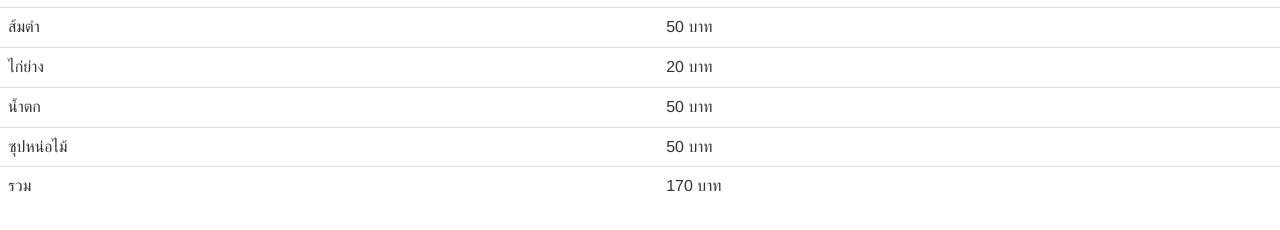
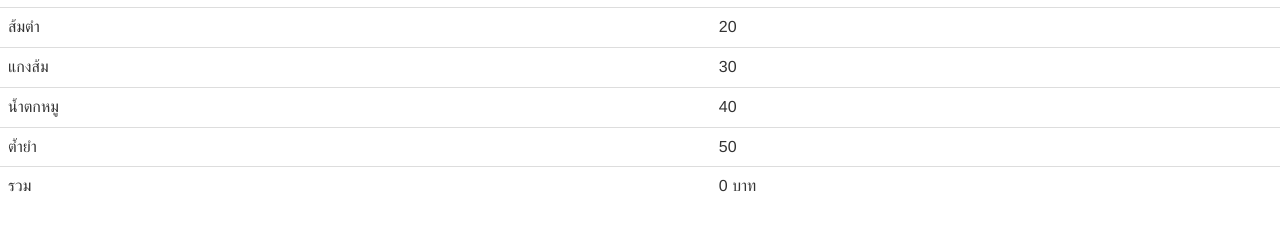
Before and after one commit to picnii/ng-repeat-1, a plain HTML site: page index.html in a window 1280 px wide. Shown: the part 56-286 px from the top of the page. Drawn offline with Linux system fonts and the light colour scheme.

Commit message:
update init controller

```diff
--- a/index.html
+++ b/index.html
@@ -10,29 +10,17 @@
 	</head>
 	<body>
 
-		<section class="calculator">
+		<section class="calculator" ng-controller="MainCtrl">
 			<h2>Products</h2>
 			<table class="table">
-				<tr>
-					<td>ส้มตำ</td>
-					<td>50 บาท</td>
+				<tr ng-repeat="product in products">
+					<td>{{product.name}}</td>
+					<td>{{product.price}}</td>
 
-				</tr>
-				<tr>
-					<td>ไก่ย่าง</td>
-					<td>20 บาท</td>
-				</tr>
-				<tr>
-					<td>น้ำตก</td>
-					<td>50 บาท</td>
-				</tr>
-				<tr>
-					<td>ซุปหน่อไม้</td>
-					<td>50 บาท</td>
 				</tr>
 				<tr class="summary">
 					<td>รวม</td>
-					<td>170 บาท</td>
+					<td>{{sum}} บาท</td>
 				</tr>
 			</table>
 
--- a/js/Controller.js
+++ b/js/Controller.js
@@ -1,14 +1,13 @@
 function MainCtrl($scope)
 {
-	$scope.isShow = false;
-	$scope.calculate = function()
-	{
-		if($scope.age <= 25)
-			$scope.result = "too young"
-		else
-			$scope.result = "ok"
-		$scope.isShow = true;
-	}
+	$scope.sum = 0;
+	$scope.products = [
+		{name:"ส้มตำ", price:20},
+		{name:"แกงส้ม", price:30},
+		{name:"น้ำตกหมู", price:40},
+		{name:"ต้ำยำ", price:50}
+
+	]
 
 	//tinyurl.com/tsrdoc
 }
```
